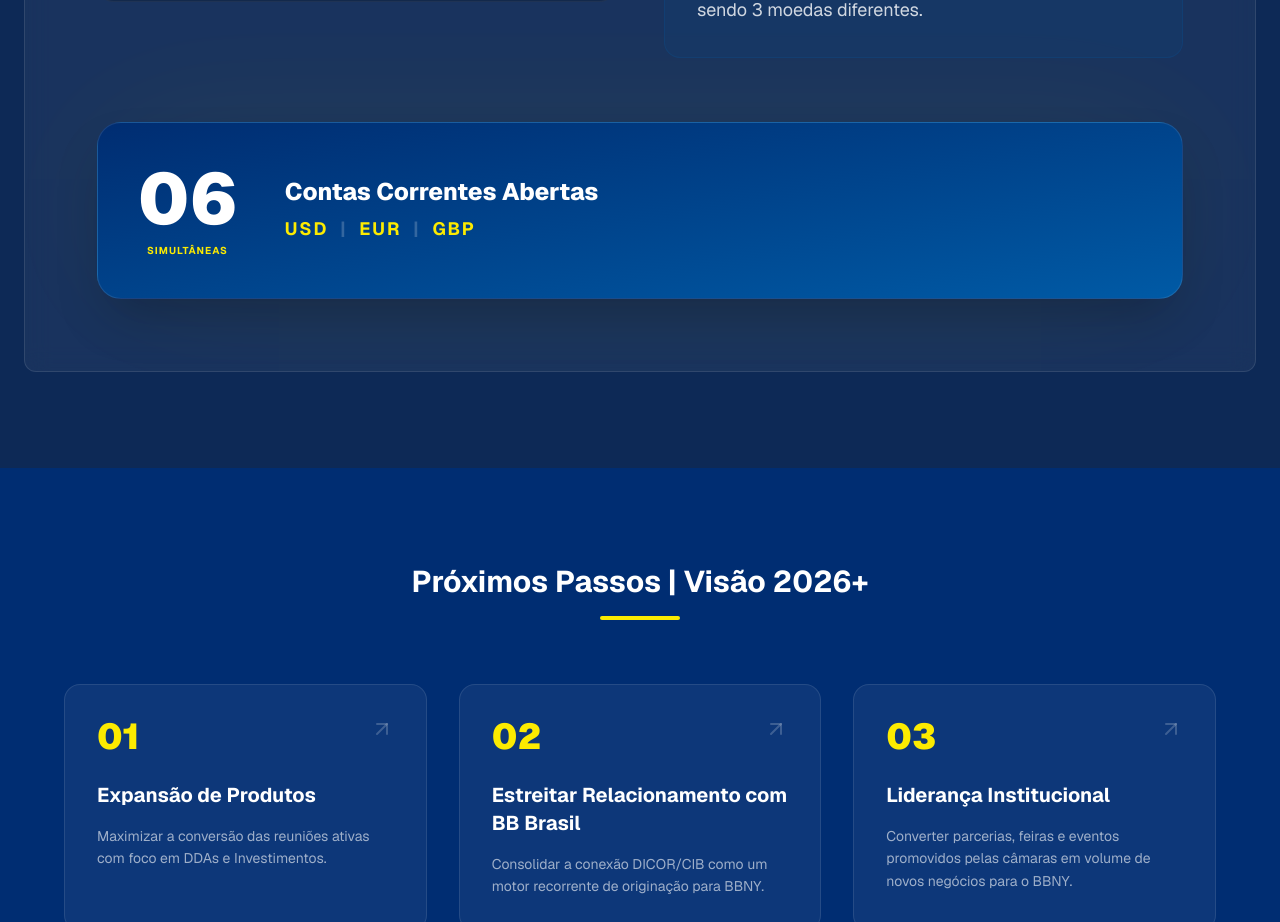
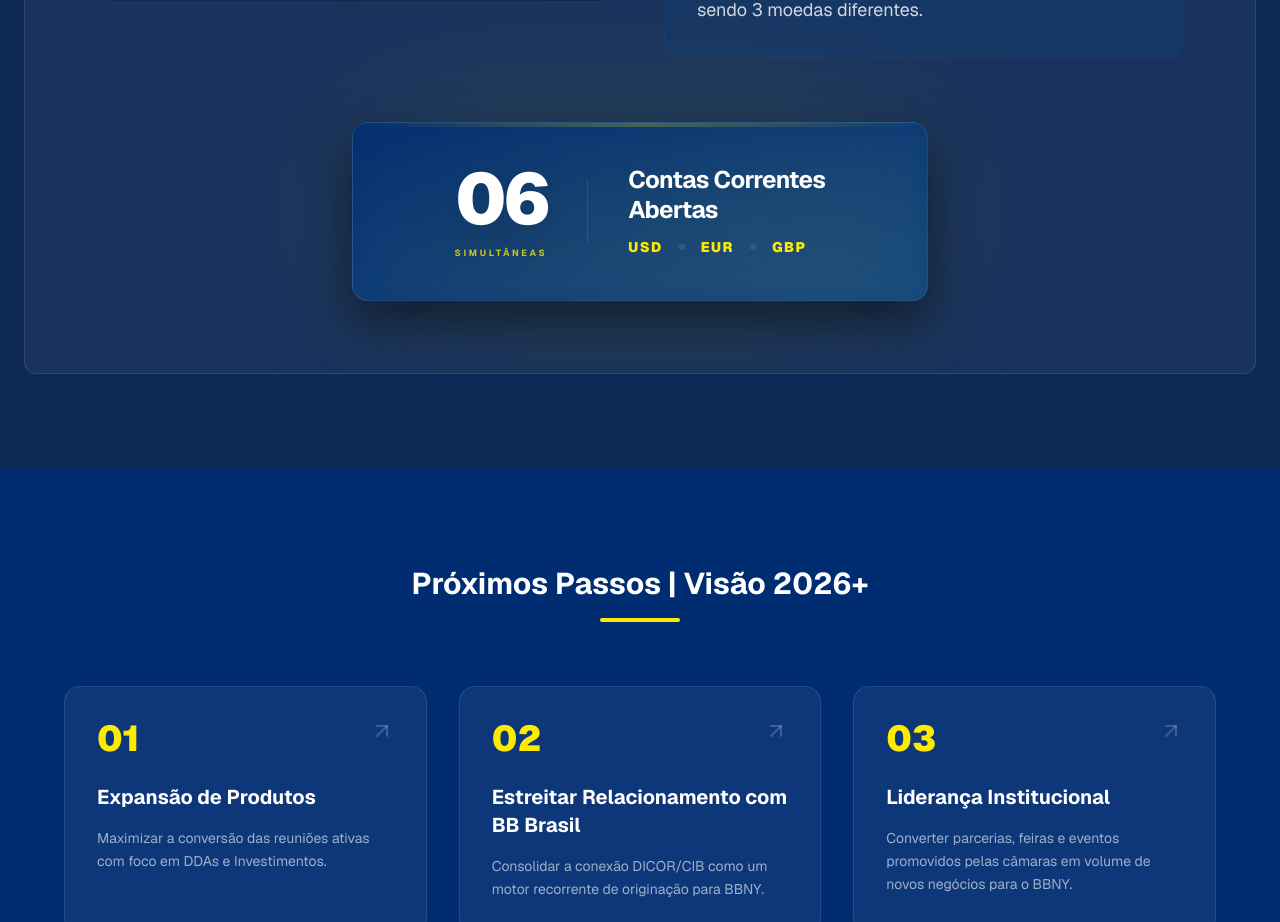
Before and after one commit to skintryker/bbny-presentation, a Next.js app: page / in a window 1280 px wide. Shown: the part 6160-7082 px from the top of the page. Built offline with nearby package versions, Linux system fonts and the light colour scheme.

Commit message:
design: centered premium result banner for Case Study

```diff
--- a/src/components/CaseStudy.tsx
+++ b/src/components/CaseStudy.tsx
@@ -47,25 +47,37 @@
               </div>
             </div>
 
-            {/* Final Result */}
-            <div className="relative">
-              <div className="absolute inset-0 bg-bb-yellow blur-3xl opacity-5 rounded-full"></div>
-              <div className="relative bg-gradient-to-br from-bb-blue-dark to-bb-blue-light border border-white/10 p-10 rounded-3xl shadow-2xl overflow-hidden">
-                <div className="flex flex-col md:flex-row items-center gap-12">
+            {/* Final Result - Centered Premium Banner */}
+            <div className="relative max-w-xl mx-auto mt-8">
+              {/* Refined Ambient Glow */}
+              <div className="absolute inset-0 bg-bb-yellow/10 blur-[80px] rounded-full"></div>
+
+              <div className="relative bg-gradient-to-br from-bb-blue-dark/90 to-bb-blue-light/40 backdrop-blur-md border border-white/10 p-10 rounded-2xl shadow-[0_20px_50px_rgba(0,0,0,0.5)] overflow-hidden group hover:border-bb-yellow/30 transition-all duration-700">
+                {/* Subtle Inner Accent Line */}
+                <div className="absolute top-0 left-0 w-full h-1 bg-gradient-to-r from-transparent via-bb-yellow/50 to-transparent opacity-50"></div>
+
+                <div className="flex flex-col md:flex-row items-center justify-center gap-10">
                   <div className="flex flex-col items-center">
-                    <span className="text-7xl md:text-7xl font-black text-white leading-none">06</span>
-                    <span className="text-bb-yellow font-bold uppercase tracking-widest text-[10px] mt-2">Simultâneas</span>
+                    <span className="text-6xl md:text-7xl font-black text-white leading-none tracking-tighter drop-shadow-2xl">
+                      06
+                    </span>
+                    <span className="text-bb-yellow font-bold uppercase tracking-[0.3em] text-[9px] mt-3 opacity-80">
+                      Simultâneas
+                    </span>
                   </div>
+
+                  <div className="w-px h-16 bg-white/10 hidden md:block"></div>
+
                   <div className="flex flex-col gap-2 text-center md:text-left">
-                    <h3 className="text-2xl md:text-2xl font-extrabold text-white leading-tight">
-                      Contas Correntes Abertas
+                    <h3 className="text-xl md:text-2xl font-bold text-white leading-tight tracking-tight">
+                      Contas Correntes <br className="hidden md:block"/> Abertas
                     </h3>
-                    <div className="flex gap-3 justify-center md:justify-start text-bb-yellow font-bold tracking-widest text-lg">
-                      <span>USD</span>
-                      <span className="text-white/20">|</span>
-                      <span>EUR</span>
-                      <span className="text-white/20">|</span>
-                      <span>GBP</span>
+                    <div className="flex gap-4 justify-center md:justify-start items-center mt-1">
+                      <span className="text-bb-yellow font-black tracking-widest text-sm">USD</span>
+                      <div className="w-1.5 h-1.5 rounded-full bg-white/10"></div>
+                      <span className="text-bb-yellow font-black tracking-widest text-sm">EUR</span>
+                      <div className="w-1.5 h-1.5 rounded-full bg-white/10"></div>
+                      <span className="text-bb-yellow font-black tracking-widest text-sm">GBP</span>
                     </div>
                   </div>
                 </div>
```
Also changed, not shown: 1 other file (tests, documents, lock files or other folders).
